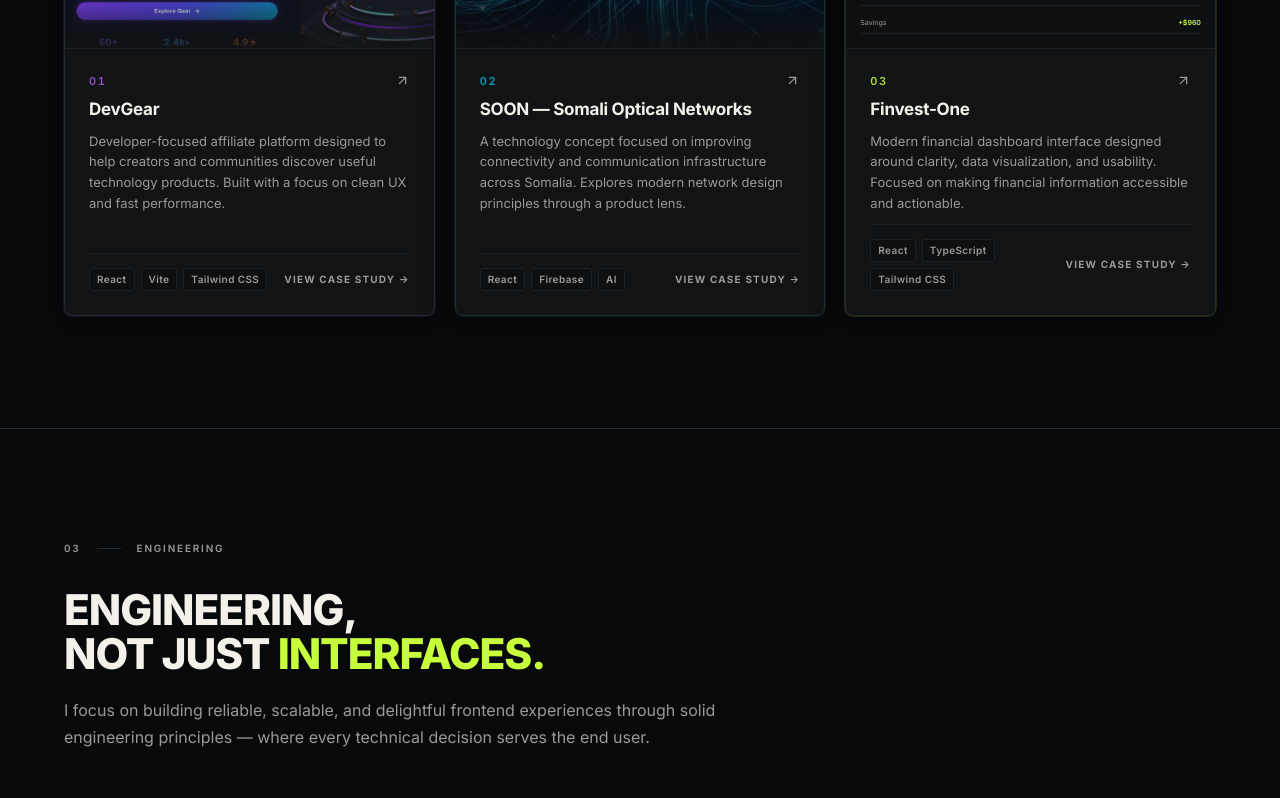
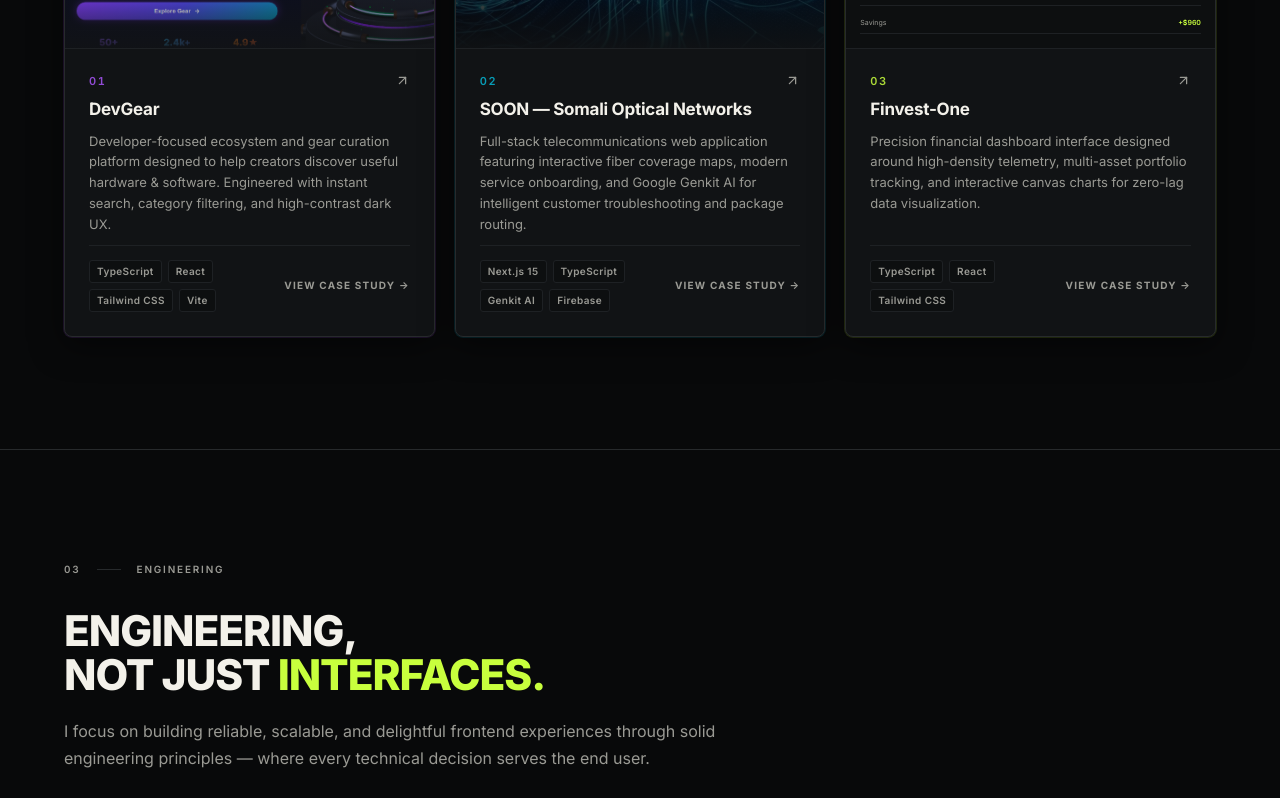
Before and after one commit to Jamalabdirahiim/MyPortflio, a React (Vite) app: page / in a window 1280 px wide. Shown: the part 1260-2058 px from the top of the page. Built offline with nearby package versions, Linux system fonts and the light colour scheme.

Commit message:
fix: update project descriptions and tech stack details with real repo data, fix Back to work button navbar clearance

```diff
--- a/src/data/projects.ts
+++ b/src/data/projects.ts
@@ -18,8 +18,8 @@
     name: 'DevGear',
     tagline: 'The developer affiliate platform built for growth.',
     description:
-      'Developer-focused affiliate platform designed to help creators and communities discover useful technology products. Built with a focus on clean UX and fast performance.',
-    technologies: ['React', 'Vite', 'Tailwind CSS'],
+      'Developer-focused ecosystem and gear curation platform designed to help creators discover useful hardware & software. Engineered with instant search, category filtering, and high-contrast dark UX.',
+    technologies: ['TypeScript', 'React', 'Tailwind CSS', 'Vite'],
     slug: 'devgear',
     featured: true,
     accentColor: '#A855F7', // DevGear purple
@@ -29,10 +29,10 @@
     id: 'soon',
     number: '02',
     name: 'SOON — Somali Optical Networks',
-    tagline: 'Building the Future of Connectivity in Somalia.',
+    tagline: 'Next-Gen Telecommunications & AI Platform for Somalia.',
     description:
-      'A technology concept focused on improving connectivity and communication infrastructure across Somalia. Explores modern network design principles through a product lens.',
-    technologies: ['React', 'Firebase', 'AI'],
+      'Full-stack telecommunications web application featuring interactive fiber coverage maps, modern service onboarding, and Google Genkit AI for intelligent customer troubleshooting and package routing.',
+    technologies: ['Next.js 15', 'TypeScript', 'Genkit AI', 'Firebase'],
     slug: 'soon',
     featured: true,
     accentColor: '#06B6D4', // SOON cyan/teal
@@ -42,10 +42,10 @@
     id: 'finvest-one',
     number: '03',
     name: 'Finvest-One',
-    tagline: 'Modern financial dashboard built around clarity.',
+    tagline: 'Modern financial telemetry built around clarity.',
     description:
-      'Modern financial dashboard interface designed around clarity, data visualization, and usability. Focused on making financial information accessible and actionable.',
-    technologies: ['React', 'TypeScript', 'Tailwind CSS'],
+      'Precision financial dashboard interface designed around high-density telemetry, multi-asset portfolio tracking, and interactive canvas charts for zero-lag data visualization.',
+    technologies: ['TypeScript', 'React', 'Tailwind CSS'],
     slug: 'finvest-one',
     featured: true,
     accentColor: '#C8FF3D', // Finvest lime
--- a/src/pages/ProjectDetail.tsx
+++ b/src/pages/ProjectDetail.tsx
@@ -59,7 +59,7 @@
     <div
       style={{
         minHeight: '100vh',
-        paddingTop: 'max(7rem, env(safe-area-inset-top, 0px) + 7rem)',
+        paddingTop: 'clamp(7.5rem, 14vw, 13.5rem)',
         paddingBottom: '6rem',
         position: 'relative',
         overflow: 'hidden',
@@ -81,7 +81,7 @@
       <div className="container-site" style={{ maxWidth: '84rem' }}>
 
         {/* ── Back to work link ───────────────────────────────── */}
-        <div style={{ marginBottom: '2.5rem' }}>
+        <div style={{ marginBottom: '2.5rem', paddingTop: '0.5rem' }}>
           <Link
             to="/"
             style={{
@@ -91,24 +91,24 @@
               fontSize: '0.875rem',
               fontWeight: 600,
               color: '#F3F1EA',
-              background: 'rgba(255, 255, 255, 0.04)',
-              border: '1px solid rgba(255, 255, 255, 0.1)',
-              padding: '0.5rem 1.15rem',
+              background: 'rgba(255, 255, 255, 0.06)',
+              border: '1px solid rgba(255, 255, 255, 0.14)',
+              padding: '0.625rem 1.25rem',
               borderRadius: '9999px',
               textDecoration: 'none',
               transition: 'all 220ms ease',
-              boxShadow: '0 4px 16px rgba(0,0,0,0.3)',
+              boxShadow: '0 4px 16px rgba(0,0,0,0.4)',
             }}
             onMouseEnter={(e) => {
               e.currentTarget.style.color = '#C8FF3D';
-              e.currentTarget.style.borderColor = 'rgba(200, 255, 61, 0.4)';
-              e.currentTarget.style.background = 'rgba(200, 255, 61, 0.08)';
+              e.currentTarget.style.borderColor = 'rgba(200, 255, 61, 0.5)';
+              e.currentTarget.style.background = 'rgba(200, 255, 61, 0.1)';
               e.currentTarget.style.transform = 'translateX(-3px)';
             }}
             onMouseLeave={(e) => {
               e.currentTarget.style.color = '#F3F1EA';
-              e.currentTarget.style.borderColor = 'rgba(255, 255, 255, 0.1)';
-              e.currentTarget.style.background = 'rgba(255, 255, 255, 0.04)';
+              e.currentTarget.style.borderColor = 'rgba(255, 255, 255, 0.14)';
+              e.currentTarget.style.background = 'rgba(255, 255, 255, 0.06)';
               e.currentTarget.style.transform = 'translateX(0)';
             }}
           >
```
